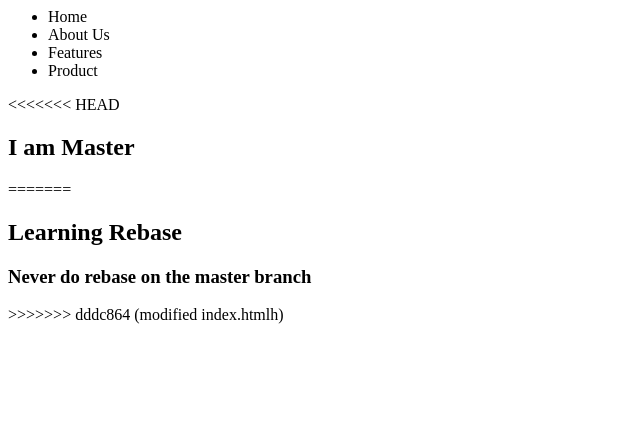
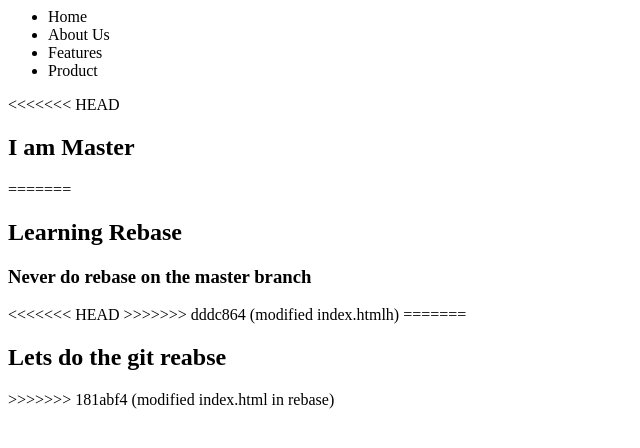
Before and after one commit to DevMountain/learn-git, a plain HTML site: page index.html in a window 1280 px wide. Shown: the whole page, without its empty margins (0-640 px from the left). Drawn offline with Linux system fonts and the light colour scheme.

Commit message:
modified index.html in rebase agin

```diff
--- a/index.html
+++ b/index.html
@@ -10,5 +10,9 @@
 =======
     <h2>Learning Rebase</h2>
     <h3>Never do rebase on the master branch</h3>
+<<<<<<< HEAD
 >>>>>>> dddc864 (modified index.htmlh)
+=======
+    <h1>Lets do the git reabse</h1>
+>>>>>>> 181abf4 (modified index.html in rebase)
 </nav>
```
